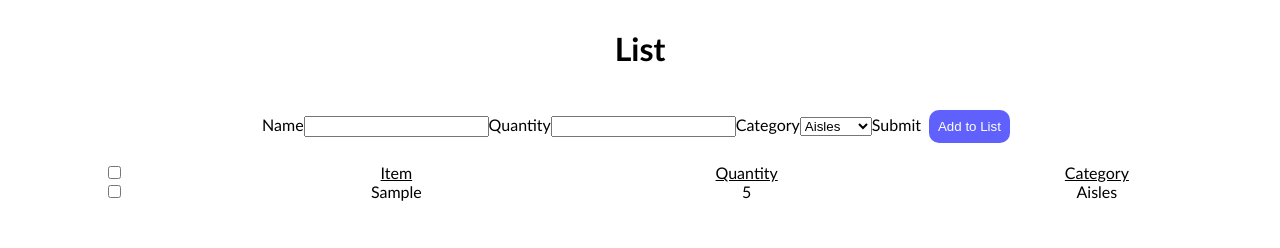
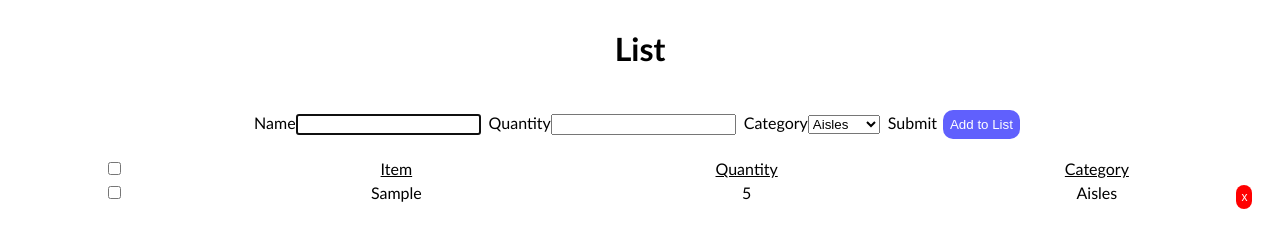
Before and after one commit to cabelstein12/shopping-list, a plain HTML site: page index.html in a window 1280 px wide. Both pictures are taken after typing "Sample", "5" into the empty fields and a click on the button "Add to List". Drawn offline with Linux system fonts and the light colour scheme.

Commit message:
<build>[optional_scope]: <add delete button function . make small styling tweaks >
[optional_body]

[optional_footer]

```diff
--- a/script.js
+++ b/script.js
@@ -38,7 +38,7 @@ const listForm = document.querySelector('.list-form')
 function createElement(name, element ,appendTo, text){
     let nameText = name;
     const listItems = document.querySelectorAll('.list-item');
-    // console.log(listItems.length + 1);
+
     let idText = nameText + listItems.length;
     name = document.createElement(element);
     name.setAttribute('id', idText);
@@ -81,7 +81,7 @@ function createFormElement(name, element, type, appendTo){
         itemLabel.textContent = labelTextCapitalized;
     }
     const listItems = document.querySelectorAll('.list-item');
-    // console.log(listItems.length + 1);
+
     let idText = labelText + listItems.length;
     name.setAttribute('name', labelText);
     name.setAttribute('class', `${labelText}-input`);
@@ -97,21 +97,30 @@ function addToList(i){
     let listNumber = document.querySelectorAll('.list-item').length
     newListItem.classList.add('list-item');
     newListItem.setAttribute('id', `li-${listNumber}`)
-    // console.log(listNumber);
+
     createFormElement('item-check', 'input', 'checkbox', newListItem );
     createElement('name', 'span', newListItem, i.name);
     createElement('quantity', 'span', newListItem, i.quantity);
     createElement('category', 'span', newListItem, i.category);
+    createElement('deleteBtn', 'button', newListItem, i.delete)
 
     listOfItems.append(newListItem);
+    const deleteBtn = newListItem.querySelector('button');
+    deleteBtn.classList.add('delete-button');
+    deleteBtn.addEventListener('click', () => {
+        newListItem.remove();
+    })
 
+    newListItem.querySelector('button').textContent = 'x';
     let checkbox = document.querySelector(`#item-check${listNumber}`);
-    // console.log(checkbox)
-    // console.log(checkbox)
 
     checkbox.addEventListener('change', (e) => {
         boxChecked(newListItem, e.target.checked)
     })
+}
+
+function removeFromList(){
+
 }
 
 function boxChecked(listItem, isChecked){
@@ -129,6 +138,7 @@ createFormElement('name', 'input', 'text' , listForm);
 createFormElement('quantity' , 'input', 'number' ,listForm);
 createFormElement('category', 'select', 'text' ,listForm);
 createFormElement('submit', 'button', 'submit', listForm);
+document.querySelector("#name0").focus();
 
 let submitButton = listForm.querySelector('.submit-input');
 submitButton.addEventListener('click', (e) => {
@@ -141,8 +151,19 @@ submitButton.addEventListener('click', (e) => {
     }
 
     one.addItem(new Item(formDataObject.name, formDataObject.category, formDataObject.quantity))
-
+    document.querySelector("#name0").focus();
     listForm.reset();
     addToList(formDataObject);
     // console.log(formDataObject);
 })
+
+function saveBasket(){
+   localStorage.setItem('basketOne', JSON.stringify(one));
+   console.log(JSON.parse(localStorage.getItem("basketOne")))
+}
+saveBasket();
+
+window.addEventListener('storage', (e) => {
+    document.querySelectorAll('ul') = e.key;
+    console.log(e.key);
+})
--- a/style.css
+++ b/style.css
@@ -1,6 +1,6 @@
 body {
-    height: 100vh;
-    display: flex;
+    /* height: 100vh; */
+    /* display: flex; */
     flex-direction: column;
     font-family: 'Gill Sans', 'Gill Sans MT', Calibri, 'Trebuchet MS', sans-serif;
 }
@@ -13,6 +13,8 @@ body {
     margin: 20px 0px;
     gap: 16px;
 }
+
+
 
 .insertItem {
     height: 30px;
@@ -36,6 +38,7 @@ header{
     display: flex;
     grid-column: 1/ 3;
     justify-content: space-around;
+
 }
 
 .column-title > * {
@@ -71,6 +74,7 @@ ul{
 .list-item{
     display: flex;
     justify-content: space-around;
+    padding: 5px 0px;
 }
 
 li {
@@ -87,6 +91,19 @@ button {
     border-radius: 10px;
     border: none;
     color: #fff;
-    padding: 9px;
-    margin: 0px 8px;
+    padding: 7px;
+    margin: 0px 6px;
 }
+
+.delete-button{
+    position: absolute;
+    right: 2%;
+    background-color: red;
+    font-size: 12px;
+    padding: 5px;
+    margin: 2px;
+}
+
+form > * {
+    margin: 4px;
+}
```
